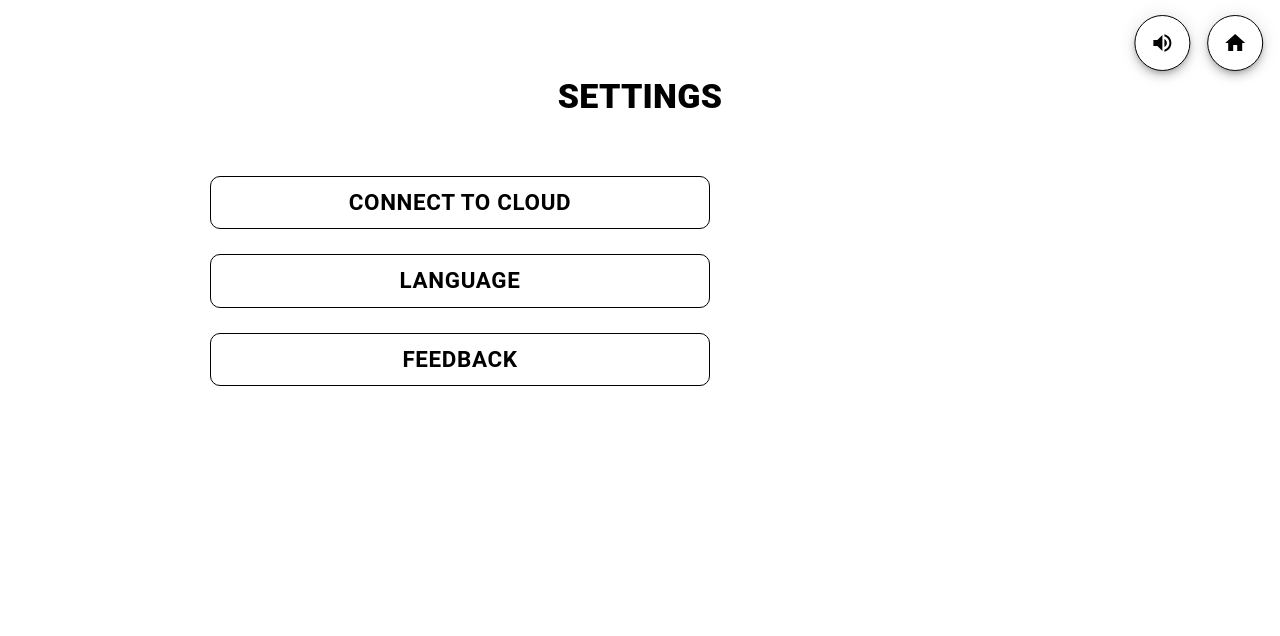
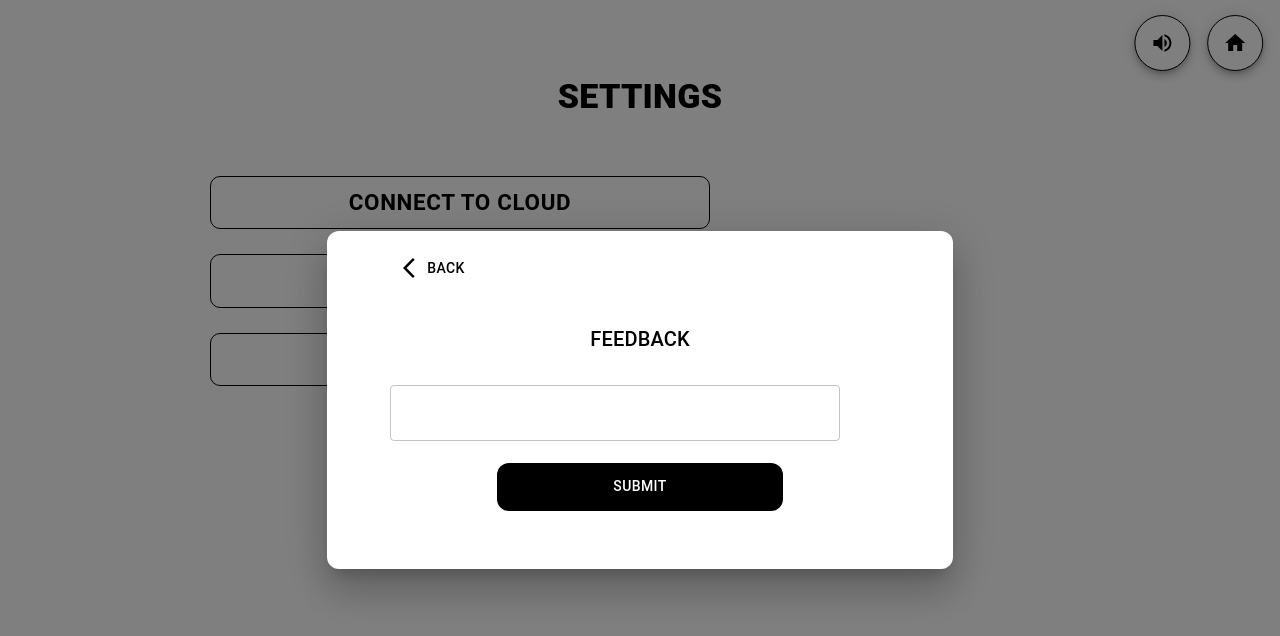
Before and after one commit to spizzray/chordstruck, a React (Create React App) app: page /settings in a window 1280 px wide. Both pictures are taken after a click on the button "FEEDBACK". Shown: the top 636 px of the page. Built offline with nearby package versions, Linux system fonts and the light colour scheme.

Commit message:
Settings feedback text field implemented

```diff
--- a/src/index.js
+++ b/src/index.js
@@ -4,7 +4,7 @@ import { BrowserRouter, Routes, Route } from "react-router-dom";
 import Layout from "./Layout";
 import Home from "./pages/Home";
 import ChordRec from "./pages/ChordRec";
-import Settings from "./pages/Settings";
+import Settings from "./pages/Settings/Settings";
 import { ThemeProvider, createTheme, StyledEngineProvider } from '@mui/material/styles';
 import "./App.css";
 
--- a/src/pages/Settings.jsx
+++ /dev/null
@@ -1,37 +0,0 @@
-import React from "react";
-import { useNavigate } from "react-router-dom";
-
-import Typography from '@material-ui/core/Typography';
-import Button from '@mui/material/Button';
-import Grid from '@mui/material/Grid';
-import Container from '@mui/material/Container';
-import Box from '@mui/material/Box';
-
-
-const Settings = () => {
-    let navigate = useNavigate();
-    return (
-        <div className = "App" >
-            <Typography className='ordinaryTitle' variant="h4"  style={{ fontWeight: '900', color:"#000000", marginTop: '50px'}} >
-                SETTINGS
-            </Typography>
-
-            <Box paddingTop={1} width={500}>
-                <Button className='settingBtn'>
-                    CONNECT TO CLOUD
-                </Button>
-                <Button className='settingBtn'>
-                    LANGUAGE
-                </Button>
-                <Button className='settingBtn'>
-                    FEEDBACK
-                </Button>
-            </Box>
-
-
-        </div>
-    )
-}
-
-
-export default Settings;
--- /dev/null
+++ b/src/pages/Settings/FeedbackInput.jsx
@@ -0,0 +1,22 @@
+import { React, useState } from "react";
+import { useNavigate, useParams } from "react-router-dom";
+
+// import mui
+import FormLabel from '@mui/material/FormLabel';
+import { Box, Container, Grid, Button, TextField, FormControl, Select, MenuItem } from '@mui/material';
+
+export default function FeedbackInput() {
+    return (
+      <Box
+        component="form"
+        sx={{
+          '& > :not(style)': { m: 1, width: '450px', p:'1% 1% 1% 7%' },
+        }}
+        noValidate
+        autoComplete="off"
+      >
+        <TextField id="outlined-basic" variant="outlined" />
+
+      </Box>
+    );
+  }
--- /dev/null
+++ b/src/pages/Settings/Settings.jsx
@@ -0,0 +1,87 @@
+import { React, useState } from "react";
+import { useNavigate } from "react-router-dom";
+
+import Typography from '@material-ui/core/Typography';
+import Button from '@mui/material/Button';
+import Grid from '@mui/material/Grid';
+import Container from '@mui/material/Container';
+import Box from '@mui/material/Box';
+
+import Dialog from '@mui/material/Dialog';
+import DialogActions from '@mui/material/DialogActions';
+import DialogContent from '@mui/material/DialogContent';
+import DialogContentText from '@mui/material/DialogContentText';
+import DialogTitle from '@mui/material/DialogTitle';
+
+import FeedbackInput from "./FeedbackInput"
+import ArrowBackIosIcon from '@mui/icons-material/ArrowBackIos';
+
+const Settings = () => {
+    let navigate = useNavigate();
+    const [open, setOpen] = useState(false);
+    const handleClickOpen = () => {
+        setOpen(true);
+      };
+
+      const handleClose = () => {
+        setOpen(false);
+      };
+
+    return (
+        <div className = "App" >
+            <Typography className='ordinaryTitle' variant="h4"  style={{ fontWeight: '900', color:"#000000", marginTop: '50px'}} >
+                SETTINGS
+            </Typography>
+
+            <Box paddingTop={1} width={500}>
+                <Button className='settingBtn'>
+                    CONNECT TO CLOUD
+                </Button>
+                <Button className='settingBtn'>
+                    LANGUAGE
+                </Button>
+                <Button className='settingBtn' onClick={handleClickOpen}>
+                    FEEDBACK
+                </Button>
+            </Box>
+
+            <Dialog
+            open={open}
+            onClose={handleClose}
+            aria-labelledby="alert-dialog-title"
+            aria-describedby="alert-dialog-description"
+            sx={{
+            maxWidth: 'xs',
+            '& .MuiDialog-paper': { borderRadius: 3, width: '60%', p: '1% 1% 3% 1%'}
+            }}>
+                <DialogActions>
+                <Button variant="text" size="small" textalign='left' sx={{ paddingRight: '80%' }} onClick={() => {
+                    navigate(-1);
+                }}>
+                    <ArrowBackIosIcon sx={{ color: "#000000" }} />
+                    <Typography className='backBtn' variant="button" fontSize='15' fontWeight='900' >
+                    BACK
+                    </Typography>
+                </Button>
+                </DialogActions>
+
+                <DialogTitle textAlign={'center'} variant="h6" color="#000000" component="div" sx={{ fontWeight: 'bold', pt: '5%', textTransform: "uppercase" }}>
+                    Feedback
+                </DialogTitle>
+
+                <FeedbackInput />
+
+                <DialogActions >
+                <Button className='okButton' sx={{borderRadius:3}} onClick={handleClose}>
+                    SUBMIT
+                </Button>
+                </DialogActions>
+            </Dialog>
+
+
+        </div>
+    )
+}
+
+
+export default Settings;
```
